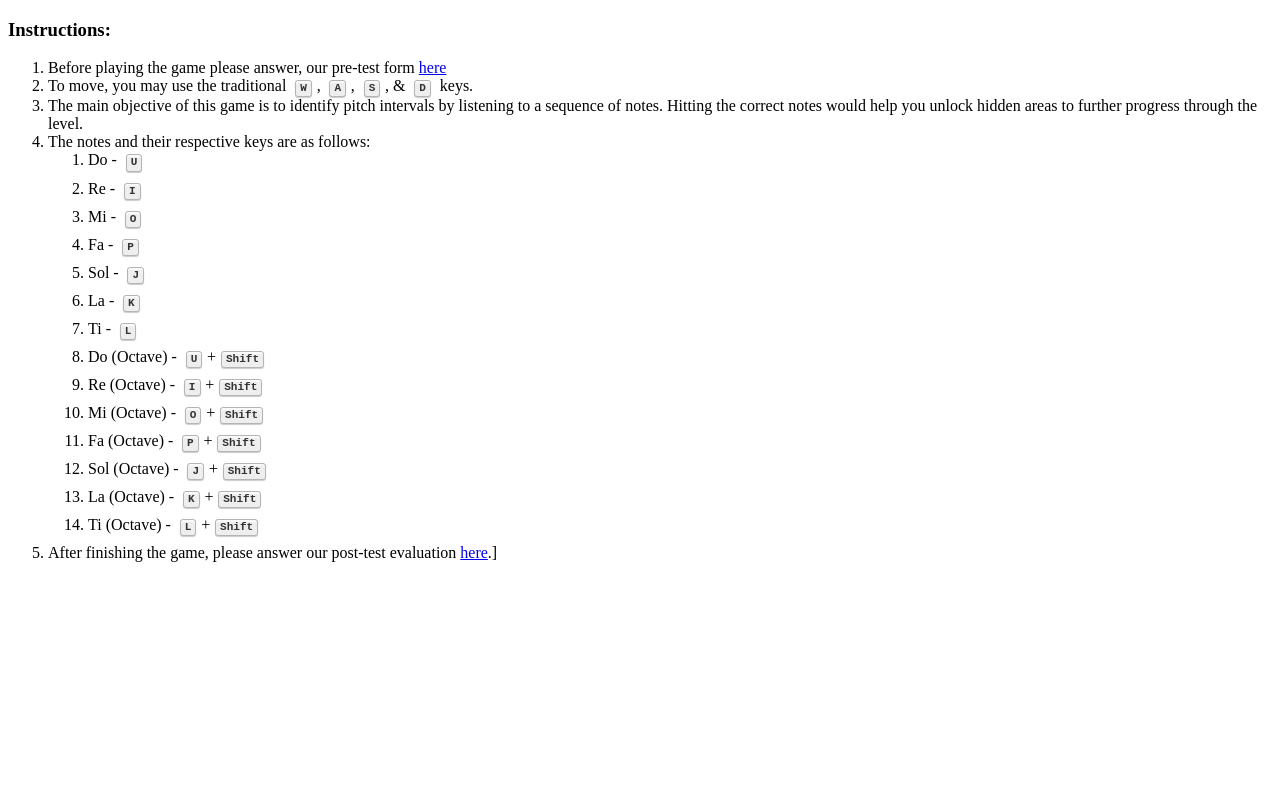
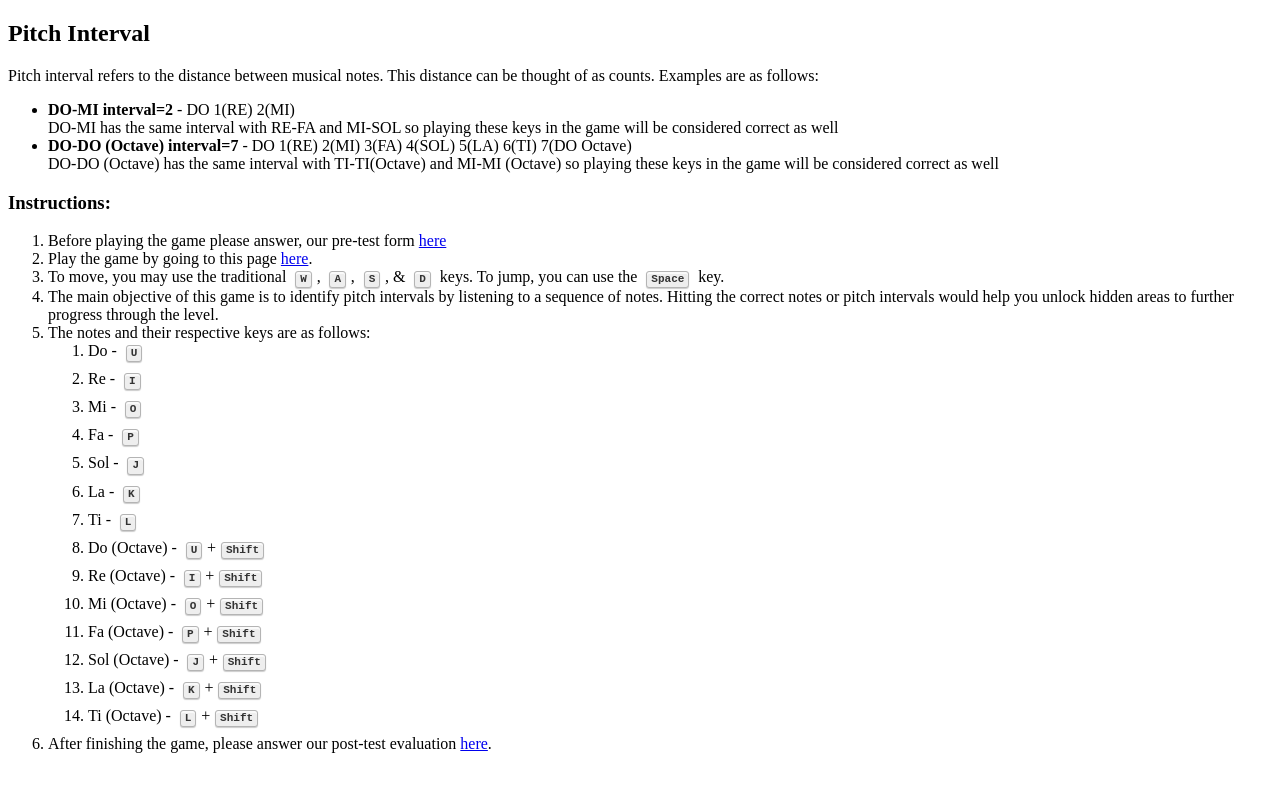
Before and after one commit to gavindizon/interval-pitch-game, a plain HTML site: page instructions.html in a window 1280 px wide. Drawn offline with Linux system fonts and the light colour scheme.

Commit message:
updated instructions and game

```diff
--- a/instructions.html
+++ b/instructions.html
@@ -27,18 +27,31 @@
 </head>
 <body>
     <div>
+        <h2>Pitch Interval</h2>
+        <p>Pitch interval refers to the distance between musical notes. This distance can be thought of as counts. Examples are as follows:
+            <ul>
+                <li><strong>DO-MI interval=2</strong> - DO 1(RE) 2(MI) <br/>DO-MI has the same interval with RE-FA and MI-SOL so playing these keys in the game will be considered correct as well</li>
+                <li><strong>DO-DO (Octave) interval=7</strong> - DO 1(RE) 2(MI) 3(FA) 4(SOL) 5(LA) 6(TI) 7(DO Octave)<br/>DO-DO (Octave) has the same interval with TI-TI(Octave) and MI-MI (Octave) so playing these keys in the game will be considered correct as well</li>
+
+            </ul>
+        </p>
         <h3>Instructions:</h3>
         <ol>
             <li>Before playing the game please answer, our pre-test form <a href="https://form.jotform.com/223343532438049" target="_blank">here</a></li>
             <li>
+                Play the game by going to this page <a href="/index.html" target="_blank">here</a>.
+            </li>
+
+            <li>
                 To move, you may use the traditional <kbd>W</kbd>, <kbd>A</kbd>, <kbd>S</kbd>, &
-                <kbd>D</kbd> keys.
+                <kbd>D</kbd> keys. To jump, you can use the <kbd>Space</kbd> key.
             </li>
             <li>
                 The main objective of this game is to identify pitch intervals by listening to a sequence of
-                notes. Hitting the correct notes would help you unlock hidden areas to further progress through
+                notes. Hitting the correct notes or pitch intervals would help you unlock hidden areas to further progress through
                 the level.
             </li>
+
             <li>
                 The notes and their respective keys are as follows:
                 <ol>
@@ -58,7 +71,7 @@
                     <li>Ti (Octave) - <kbd>L</kbd>+<kbd>Shift</kbd></li>
                 </ol>
             </li>
-            <li>After finishing the game, please answer our post-test evaluation <a href="https://form.jotform.com/223343532438049" target="_blank">here</a>.]</li>
+            <li>After finishing the game, please answer our post-test evaluation <a href="https://form.jotform.com/223343532438049" target="_blank">here</a>.</li>
         </ol>
     </div>
 </div>
```
Also changed, not shown: index.html (+1 -1 lines), Build/rtp-sergame9-v3.framework.js, 1 other file.
